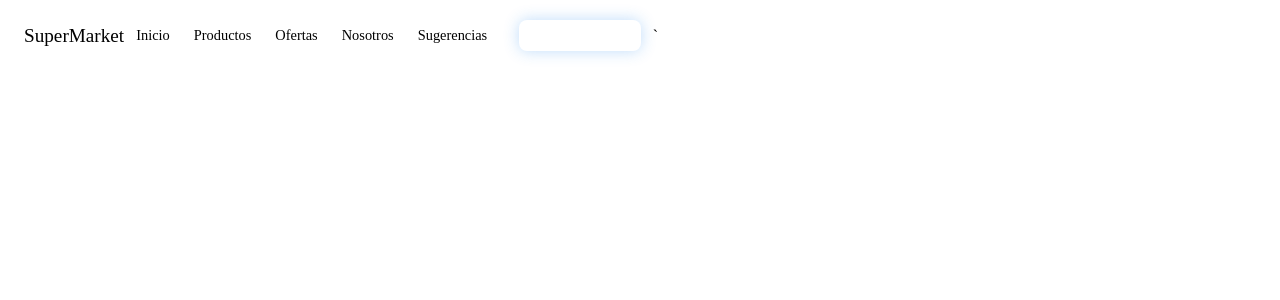
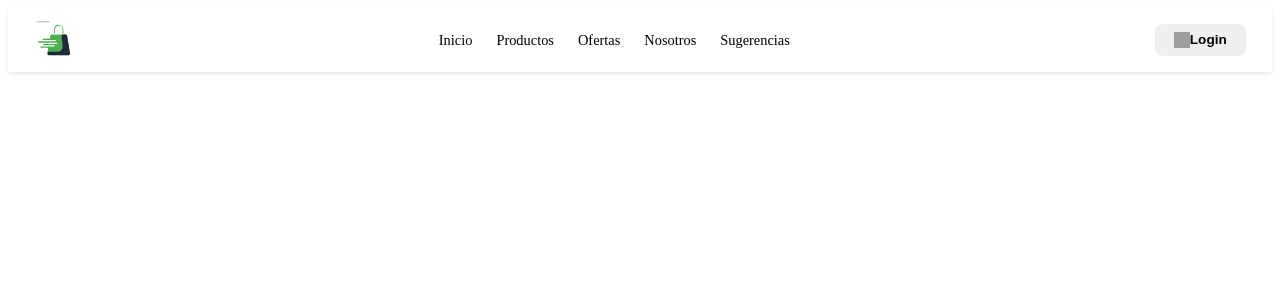
Before and after one commit to Ramerlinj/supermercado-py, a Flask app: template src/templates/partials/_header.html in a window 1280 px wide. Shown: the top 300 px of the page. Run offline with Flask 3, Linux system fonts and the light colour scheme; the template is opened without the code that fills it, so the values that code supplies are empty; parts of the project's set-up code (start-up, migrations or seed data) failed here and were passed over; grey boxes are pictures that could not be loaded.

Commit message:
refactor: update header structure and styles, integrate live reload server

```diff
--- a/src/app.py
+++ b/src/app.py
@@ -1,5 +1,5 @@
 from flask import Flask, render_template
-
+from livereload import Server
 
 app = Flask(__name__)
 
@@ -13,4 +13,7 @@ def menu():
     return render_template('main/menu.html')
 
 if __name__ == '__main__':
-    app.run(debug=True)
+    server = Server(app.wsgi_app)
+    server.watch('src/templates/')
+    server.watch('src/static/')
+    server.serve(host='localhost', port=5000)
--- a/src/static/css/main.css
+++ b/src/static/css/main.css
@@ -14,14 +14,12 @@
     --primary: #4caf50;
     /* Verde fresco tipo orgánico */
     --border-dark: #e5e7eb;
-    /* Gris claro para bordes sutiles */
-    --max-width: 1120px;
 
 }
 
 
 body {
-    font-family: system-ui, sans-serif;
+    font-family: 'Inter', system-ui, sans-serif;
     background-color: var(--bg-dark);
     color: var(--text-light);
     overflow-x: hidden;
--- a/src/static/css/partials/header.css
+++ b/src/static/css/partials/header.css
@@ -1,13 +1,19 @@
-.navbar {
+
+.header{
+    box-shadow: 0 2px 4px rgba(0, 0, 0, 0.1);
     position: sticky;
     top: 0;
     z-index: 50;
     backdrop-filter: blur(12px);
+    max-width: 100%
+}
+
+.navbar {
     border-bottom: 1px solid var(--border-dark);
+    margin: 0 10px;
 }
 
 .navbar-container {
-    max-width: var(--max-width);
     margin: auto;
     padding: 0.75rem 1rem;
     display: flex;
@@ -19,11 +25,12 @@
     display: flex;
     align-items: center;
     gap: 0.75rem;
+
 }
 
-.navbar-logo span {
-    font-size: 1.2rem;
-    color: var(--primary);
+.navbar-logo img {
+    width: 40px;
+    height: 40px;
 }
 
 .navbar-logo h2 {
@@ -72,19 +79,28 @@
 }
 
 .btn-primary {
-    background: var(--primary);
-    color: white;
+    color: var(--text-light);
     border: none;
     padding: 0.5rem 1.2rem;
     border-radius: 0.5rem;
     font-size: 0.85rem;
     font-weight: 700;
     cursor: pointer;
-    box-shadow: 0 0 15px rgba(43, 140, 238, 0.3);
-    transition: background 0.3s ease, transform 0.2s ease;
+    display: flex;
+    transition: all 0.3s ease, transform 0.3s ease;
 }
 
 .btn-primary:hover {
-    background: #1f78d1;
     transform: translateY(-1px);
 }
+
+.navbar-actions img{
+    width: 16px;
+    height: 16px;
+    cursor: pointer;
+}
+
+.navbar-actions{
+
+
+}
--- a/src/templates/partials/_header.html
+++ b/src/templates/partials/_header.html
@@ -1,13 +1,14 @@
 <head>
   <link rel="stylesheet" href="../../static/css/partials/header.css" />
 </head>
-<header>
+<header class="header">
   <nav class="navbar">
     <div class="navbar-container">
+
       <div class="navbar-logo">
-                <span>SuperMarket</span
+        <img src="../../static/img/logo-supermarket.svg" alt="" />
       </div>
-            <div class="navbar-menu">
+
       <div class="navbar-links">
         <a href="/">Inicio</a>
         <a href="/products">Productos</a>
@@ -15,8 +16,14 @@
         <a href="">Nosotros</a>
         <a href="">Sugerencias</a>
       </div>
-                <button class="btn-primary">Inicia Sesión</button>
-            </div>`
+
+      <div class="navbar-actions">
+        <button class="btn-primary">
+          <img src="{{ url_for('static', filename='img/user-icon.svg') }}" alt="User Icon">
+          Login
+        </button>
+      </div>
+
     </div>
   </nav>
 </header>
```
Also changed, not shown: src/templates/layout/base.html (+8 -2 lines). Lines whose indentation alone changed are shown as unchanged.
